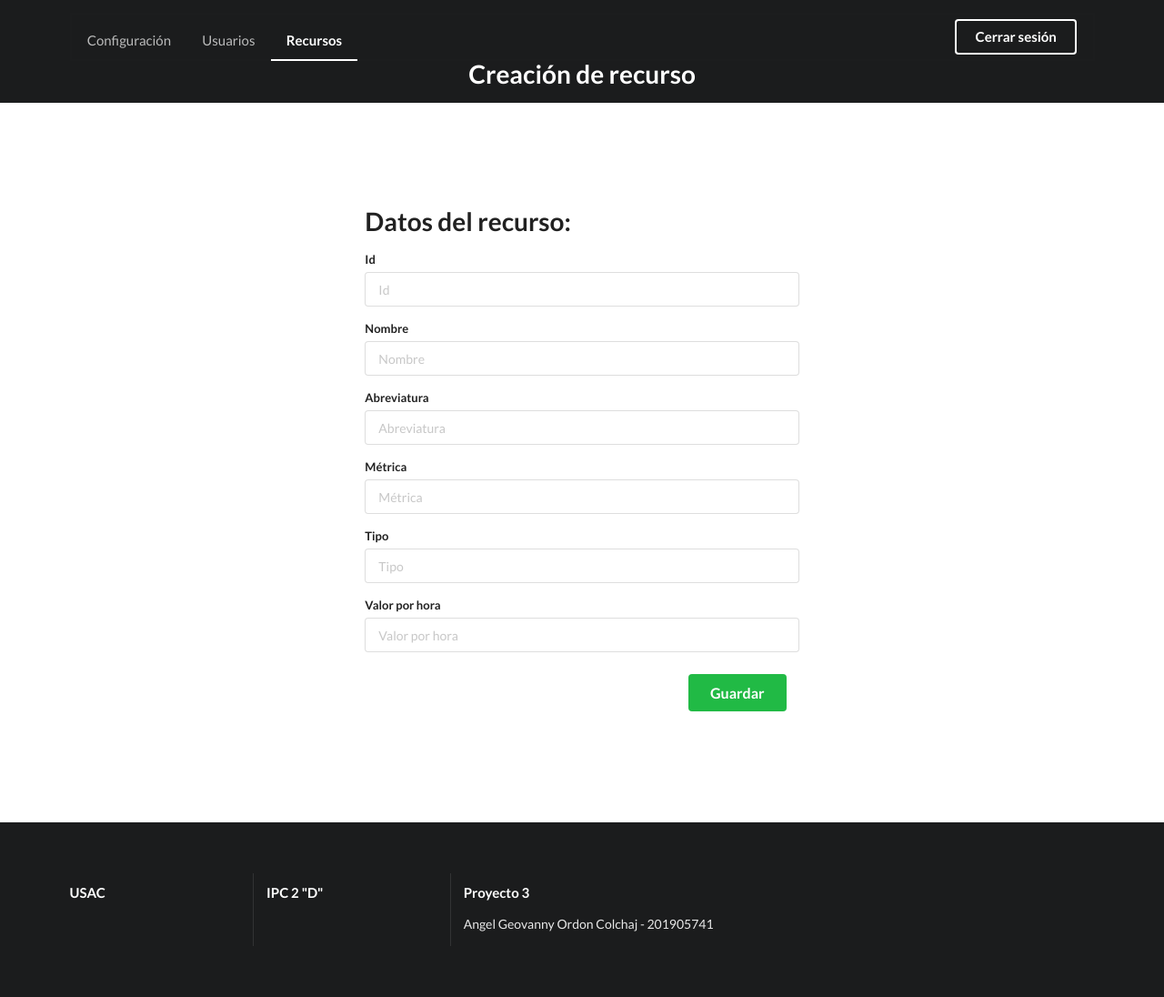
After one commit to AngelOrdon02/IPC2_Proyecto3_201905741_2S2022, a Django app: page /resource_new in a window 1280 px wide. The commit adds this page. Shown: the whole page at 91% size. Run offline with Django 4.2, Linux system fonts and the light colour scheme; some libraries are stand-ins or nearby versions.

Commit message:
resourcNewView.html

```diff
--- a/FrontEnd/webapp/frontend/templates/administration/base_admin.html
+++ b/FrontEnd/webapp/frontend/templates/administration/base_admin.html
@@ -227,6 +227,10 @@
     function goResourcesView() {
         location.href = "http://localhost:8000/resources"
     }
+
+    function newResource() {
+        location.href = "http://localhost:8000/resource_new"
+    }
 </script>
 
 </html>
--- /dev/null
+++ b/FrontEnd/webapp/frontend/templates/administration/resourceNewView.html
@@ -0,0 +1,52 @@
+{% extends 'administration/base_admin.html' %}
+
+<!-- Titulo de la pestaña -->
+{% block title %}<title>Nuevo recurso - Administrador</title>{% endblock %}
+
+<!-- Activador del item -->
+{% block active3 %}active{% endblock %}
+
+<!-- Titulo de la pagina -->
+{% block titlepage %}Creación de recurso{% endblock %}
+
+{% block content %}
+<div class="ui grid">
+    <div class="row">
+        <div class="four wide column"></div>
+        <div class="eight wide column">
+            <h3>Datos del recurso:</h3>
+            <form class="ui form" method="POST" enctype="multipart/form-data">
+                {% csrf_token %}
+                <div class="field">
+                    <label>Id</label>
+                    <input type="text" id="id" name="id" placeholder="Id">
+                </div>
+                <div class="field">
+                    <label>Nombre</label>
+                    <input type="text" id="name" name="name" placeholder="Nombre">
+                </div>
+                <div class="field">
+                    <label>Abreviatura</label>
+                    <input type="text" id="abbreviation" name="abbreviation" placeholder="Abreviatura">
+                </div>
+                <div class="field">
+                    <label>Métrica</label>
+                    <input type="text" id="metrics" name="metrics" placeholder="Métrica">
+                </div>
+                <div class="field">
+                    <label>Tipo</label>
+                    <input type="text" id="type" name="type" placeholder="Tipo">
+                </div>
+                <div class="field">
+                    <label>Valor por hora</label>
+                    <input type="text" id="worth" name="worth" placeholder="Valor por hora">
+                </div>
+                <div class="position_right">
+                    <button class="large ui green button" type="submit">Guardar</button>
+                </div>
+            </form>
+        </div>
+        <div class="four wide column"></div>
+    </div>
+</div>
+{% endblock %}
--- a/FrontEnd/webapp/frontend/templates/administration/resourcesView.html
+++ b/FrontEnd/webapp/frontend/templates/administration/resourcesView.html
@@ -18,7 +18,7 @@
     </div>
     <div class="row">
         <div class="five wide column">
-            <button class="ui green button" onclick="newUserAdmin()">
+            <button class="ui green button" onclick="newResource()">
                 <i class="user plus icon"></i>
                 Nuevo recurso
             </button>
--- a/FrontEnd/webapp/frontend/urls.py
+++ b/FrontEnd/webapp/frontend/urls.py
@@ -12,4 +12,5 @@ urlpatterns = [
     path('users', views.users, name = 'users'),
     path('setting', views.setting, name = 'setting'),
     path('resources', views.resources, name = 'resources'),
+    path('resource_new', views.add_resource, name = 'resource_new'),
 ]
--- a/FrontEnd/webapp/frontend/views.py
+++ b/FrontEnd/webapp/frontend/views.py
@@ -95,3 +95,27 @@ def resources(request):
     resources = response.json()
 
     return render(request, "administration/resourcesView.html", {'resources': resources['resources']})
+
+# Create resource
+def add_resource(request):
+
+    if request.method == 'POST':
+        id = request.POST.get('id', None)
+        name = request.POST.get('name', None)
+        abbreviation = request.POST.get('abbreviation', None)
+        metrics = request.POST.get('metrics', None)
+        type = request.POST.get('type', None)
+        worth = request.POST.get('worth', None)
+
+        params = {
+            'id': id,
+            'name': name,
+            'abbreviation': abbreviation,
+            'metrics': metrics,
+            'type': type,
+            'worth': worth
+            }
+        response = requests.post('http://127.0.0.1:3000/resources', json = params)
+        return redirect('resources')
+
+    return render(request, "administration/resourceNewView.html", {})
```
Also changed, not shown: BackEnd/app.py (+19 -1 lines), FrontEnd/webapp/db.sqlite3, 2 other files.
